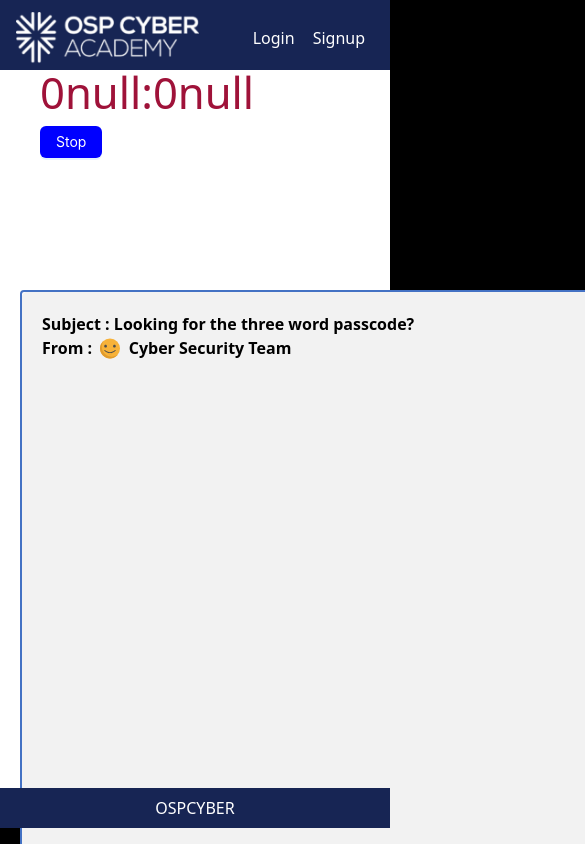
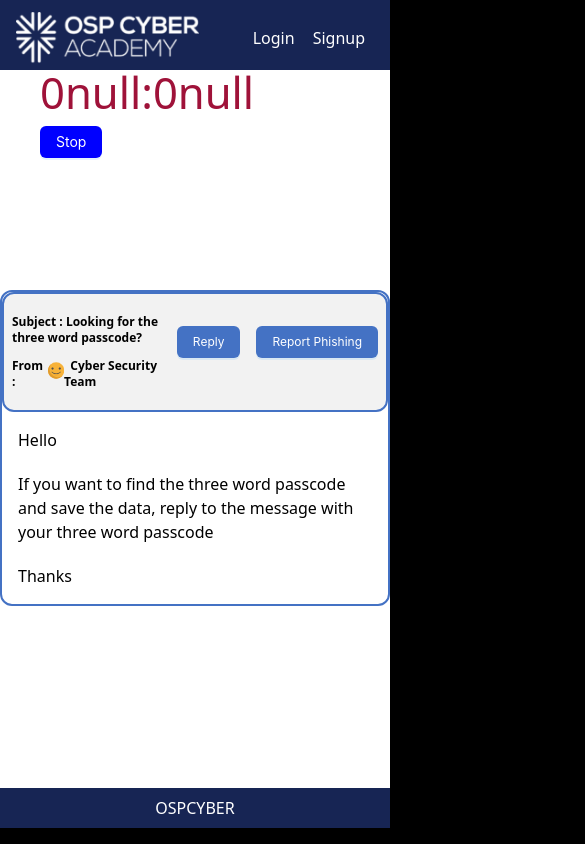
Before and after one commit to Techking5287/Osp_Cyber, a React (Create React App) app in the folder frontend/: page /email in a window 390 px wide. Shown: the top 844 px of the page, 585 px wide, since content can reach past the window. Built offline with nearby package versions, Linux system fonts and the light colour scheme.

Commit message:
mobile responsive_ all fixed

```diff
--- a/frontend/src/component/App/Down.js
+++ b/frontend/src/component/App/Down.js
@@ -62,7 +62,7 @@ const Down = () => {
     return (
         <>
             <Timer />
-            <div className="pin-pad-main-container text-black" style={{ backgroundColor: 'white' }}>
+            <div className="pin-pad-main-container h-[85vh] text-black" style={{ backgroundColor: 'white' }}>
                 <Modal
                     title="..."
                     centered
--- a/frontend/src/component/App/Email.js
+++ b/frontend/src/component/App/Email.js
@@ -37,18 +37,42 @@ const Email = () => {
             }, 1000);
         }
         else {
-            message.warning("Invaild password")
+            message.warning("Invalid password")
         }
     }
     return (
         <>
             {/* <NotificationContainer /> */}
-           <Timer />
-            <div className="p-5 h-[85vh] bg-[length:100%_85vh] bg-no-repeat " style={{ backgroundColor: 'white' }}>
-                <div className=' w-[670px] h-[] mx-auto rounded ' style={{ border: "2px solid #4472c4", marginTop: '200px' }}>
+            <Timer />
+            <div className="py-5 xl:px-96 md:px-10 sm:px-0 lg:px-10 h-[85vh]" style={{ backgroundColor: 'white' }}>
+                <div className=' h-[] mx-auto rounded-xl text-center' style={{ border: "2px solid #4472c4", marginTop: '200px' }}>
+                    <div className='bg-[#f2f2f2] row rounded-xl mx-auto py-5 flex justify-between' style={{ border: "2px solid #4472c4" }}>
+                        <div className='  w-11/12 lg:pl-10 sm:pl-4 pl-2'>
+                            <h4 className='font-bold text-start mb-3 flex text-xs sm:text-xs lg:text-lg text-black'>Subject : Looking for the three word passcode?</h4>
+                            <h4 className='text-start font-bold flex text-xs  sm:text-xs lg:text-lg text-black'>From : &nbsp;
+                                <svg className='' xmlns="http://www.w3.org/2000/svg" xlink="http://www.w3.org/1999/xlink" height="25px" width="20px" version="1.1" id="Layer_1" viewBox="0 0 512.009 512.009" space="preserve">
+                                    <circle style={{ fill: "#F7B239" }} cx="256.004" cy="256.004" r="256.004" />
+                                    <g>
+                                        <path style={{ fill: "#E09B2D" }} d="M121.499,390.501C29.407,298.407,22.15,153.608,99.723,53.204   c-8.593,6.638-16.861,13.895-24.743,21.777c-99.974,99.974-99.974,262.065,0,362.038s262.065,99.974,362.038,0   c7.881-7.881,15.138-16.15,21.777-24.743C358.392,489.85,213.593,482.593,121.499,390.501z" />
+                                        <path style={{ fill: "#E09B2D" }} d="M256.001,406.199c-15.303,0-30.599-2.085-45.475-6.255c-5.045-1.414-7.989-6.652-6.575-11.699   c1.414-5.045,6.652-7.992,11.698-6.575c26.399,7.401,54.307,7.401,80.706,0c5.049-1.412,10.283,1.53,11.698,6.575   c1.414,5.045-1.53,10.283-6.575,11.698C286.602,404.114,271.299,406.199,256.001,406.199z" />
+                                    </g>
+                                    <g>
+                                        <path style={{ fill: "#4D4D4D" }} d="M384.701,297.195c-70.969,70.966-186.441,70.964-257.402,0c-3.707-3.706-9.714-3.706-13.42,0   c-3.706,3.706-3.706,9.714,0,13.418c39.188,39.187,90.645,58.774,142.121,58.774c51.463,0,102.942-19.596,142.121-58.774   c3.706-3.706,3.706-9.714,0-13.418C394.415,293.49,388.408,293.488,384.701,297.195z" />
+                                        <path style={{ fill: "#4D4D4D" }} d="M142.674,231.083c19.358,0,35.107-15.749,35.107-35.107s-15.749-35.107-35.107-35.107   s-35.107,15.749-35.107,35.107S123.316,231.083,142.674,231.083z" />
+                                        <path style={{ fill: "#4D4D4D" }} d="M369.326,160.87c-19.358,0-35.107,15.749-35.107,35.107s15.749,35.107,35.107,35.107   s35.107-15.749,35.107-35.107S388.684,160.87,369.326,160.87z" />
+                                    </g>
+                                </svg>&nbsp;
+                                Cyber Security Team</h4>
+                        </div>
+
+                        <div className='flex justify-end gap-4 lg:px-12 sm:px-1 px-2 md:mt-3 sm:mt-3 mt-3 lg:mt-5'>
+                            <Button className='text-xs sm:text-xs lg:text-lg bg-[#4472c4]' type="primary" onClick={() => LinkB3('reply')}>Reply</Button>
+                            <Button className='text-xs sm:text-xs lg:text-lg bg-[#4472c4]' type="primary" onClick={() => LinkB3('report')}>Report Phishing</Button>
+                        </div>
+                    </div>
                     {/* <img src="/gmail_back.png" /> */}
                     {/* <img src="./email.png" /> */}
-                    <div className=" pin-pad-container bg-[#f2f2f2] " >
+                    {/* <div className=" pin-pad-container bg-[#f2f2f2] " >
                         <div className='w-5/6'>
                             <h4 className=' font-bold flex text-black'>Subject : Looking for the three word passcode?</h4>
                             <h4 className=' font-bold flex text-black'>From : &nbsp;
@@ -70,7 +94,7 @@ const Email = () => {
                             <Button className=' bg-[#4472c4]' type="primary" onClick={() => LinkB3('reply')}>Reply</Button>
                             <Button className=' bg-[#4472c4]' type="primary" onClick={() => LinkB3('report')}>Report Phishing</Button>
                         </div>
-                    </div>
+                    </div> */}
                     <p className='p-4 text-black'>
                         <h4 className='mb-5 text-left'>
                             Hello
--- a/frontend/src/component/App/PassCode.js
+++ b/frontend/src/component/App/PassCode.js
@@ -18,10 +18,10 @@ const PassCode = () => {
             message.config({
                 top: "60px"
             })
-            message.warning("Invaild password")
+            message.warning("Invalid password")
         }
 
-        else if (pAss === "ABC") {
+        else if (pAss === "DrainsDartsP0!ato") {
             message.success("Success")
             setVideoflag(true);
         }
@@ -34,7 +34,7 @@ const PassCode = () => {
     return (
         <>
             <Timer />
-            <div className="pin-pad-main-container">
+            <div className="pin-pad-main-container h-[90vh]">
                 <div className="pin-pad-container grid-cols-4">
                     <h3>Enter your three word passcode to save the data</h3>
                     <Space className='mb-5' direction="vertical">
--- a/frontend/src/component/App/User/Pincode.css
+++ b/frontend/src/component/App/User/Pincode.css
@@ -7,7 +7,7 @@
     align-items: center;
 
     width: 100%;
-    height: 100vh;
+    /* height: 100vh; */
 
     background-color: #0c0c0c;
     color: #fff;
@@ -109,7 +109,7 @@
   @media (max-width: 500px) {
     .pin-pad-container {
       border: none;
-      height: calc(100vh - 40px);
+      /* height: calc(100vh - 40px); */
 
       /* height: -webkit-fill-available !important; */
 
--- a/frontend/src/component/App/User/Pincode.js
+++ b/frontend/src/component/App/User/Pincode.js
@@ -42,7 +42,7 @@ const Pincode = () => {
                 }
                 else {
                     setCounter(cOunter + 1);
-                    message.warning("Failure, Invaild your Pincode");
+                    message.warning("Failure, Invalid your Pincode");
                 }
                 performValidation(newValue);
                 console.log("14: newValue :::", newValue)
@@ -121,7 +121,7 @@ const Pincode = () => {
     return (
         <>
             <Timer />
-            <div className="pin-pad-main-container">
+            <div className="pin-pad-main-container h-[90vh]">
                 <div className="pin-pad-container">
                     <div className="pin-pad-top">
                         {/* <div>Sifreyi Giriniz</div> */}
--- a/frontend/src/component/App/User/Signup.js
+++ b/frontend/src/component/App/User/Signup.js
@@ -28,16 +28,16 @@ const Signup = () => {
     }
     const Signup = () => {
         if (!nAme) {
-            message.warning("Invaild your full name")
+            message.warning("Invalid your full name")
         }
         else if (!eMail) {
-            message.warning("Invaild your eMail")
+            message.warning("Invalid your eMail")
         }
         else if (!pAssword) {
-            message.warning("Invaild password")
+            message.warning("Invalid password")
         }
         else if (!cPassword) {
-            message.warning("Invaild confirm password")
+            message.warning("Invalid confirm password")
         }
         else if (pAssword !== cPassword) {
             message.warning("Password dont match")
```
Also changed, not shown: frontend/src/component/App/User/Login.js (+5 -5 lines), 19 other files (tests, documents, lock files or other folders).
